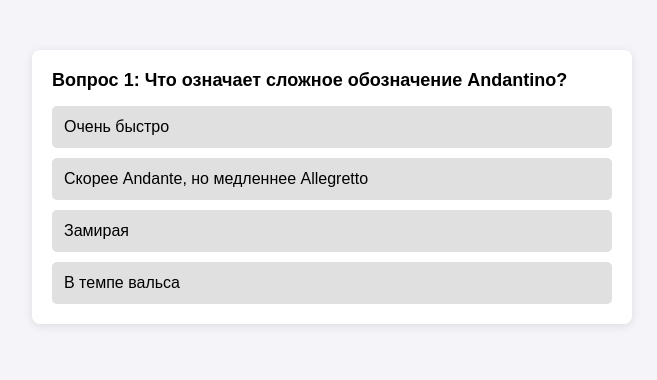
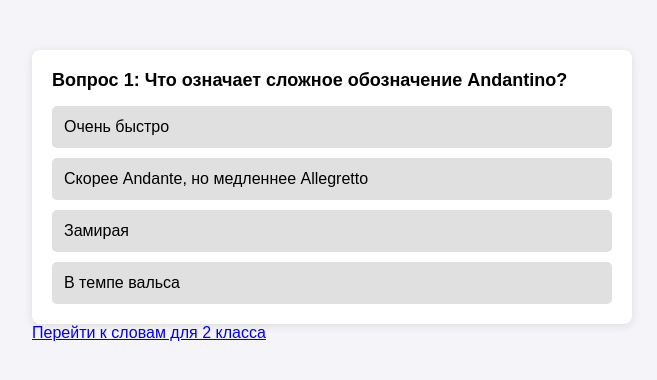
Before and after one commit to bulenko/bulenko.github.io, a plain HTML site: page index.html in a window 1280 px wide. Shown: the whole page, without its empty margins (308-965 px from the left). Drawn offline with Linux system fonts and the light colour scheme.

Commit message:
Update index.html

```diff
--- a/index.html
+++ b/index.html
@@ -449,6 +449,7 @@ function showResults() {
 // Запуск при загрузке страницы
 startQuiz();
 </script>
+<a href="english_2grade_words/">Перейти к словам для 2 класса</a>
 
 </body>
 </html>
```
